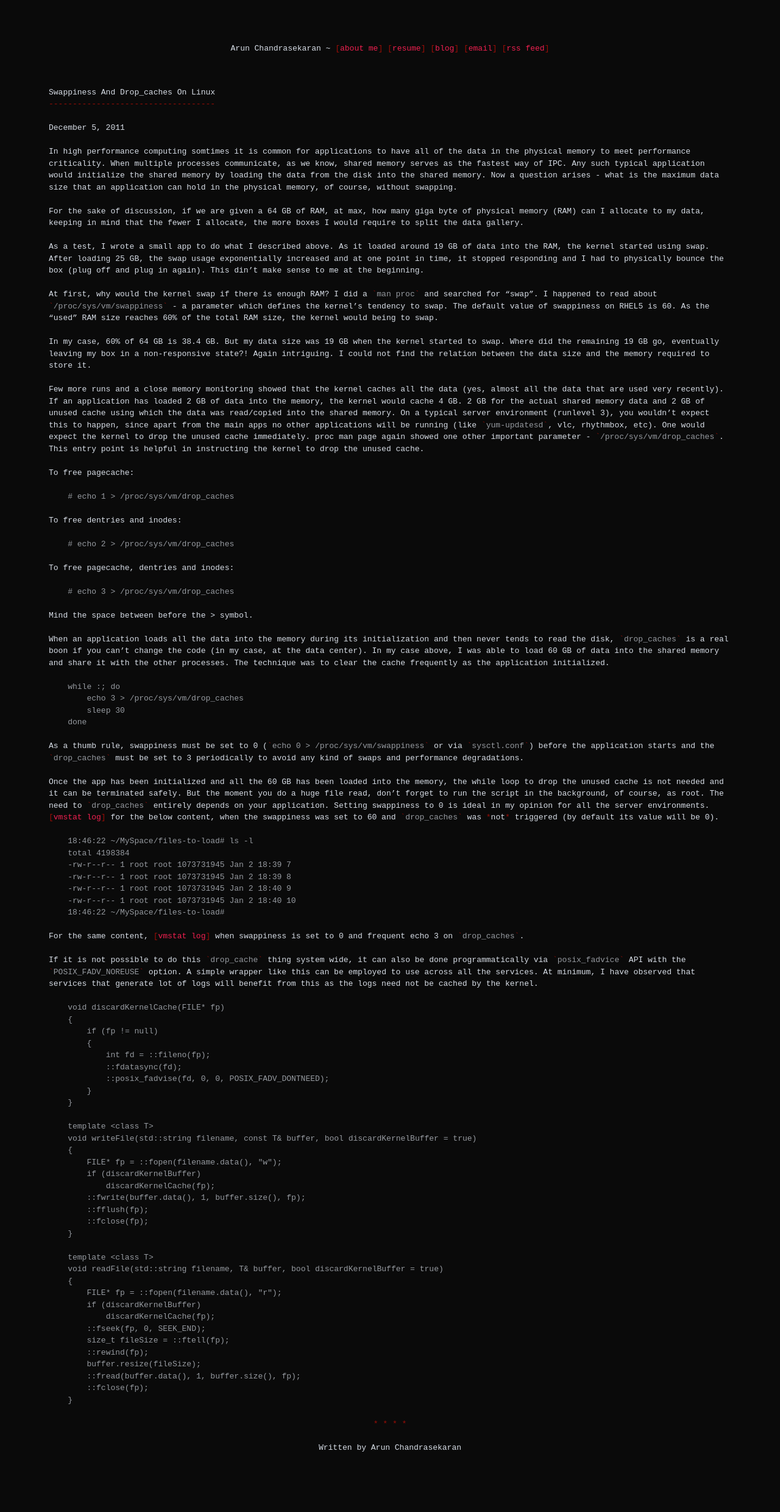
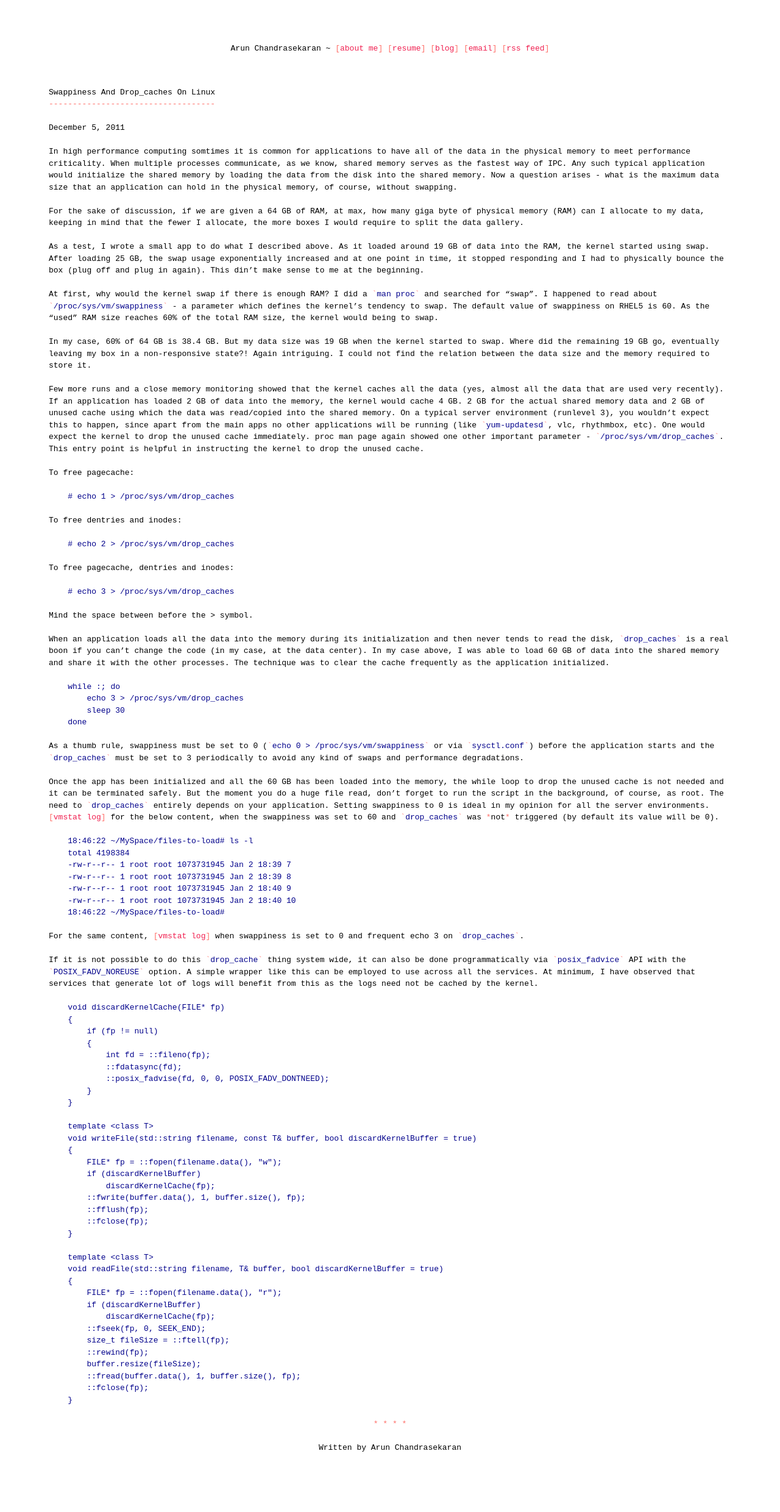
Before and after one commit to carun/carun.github.io, a Jekyll site: the page built from _posts/2011-12-05-swappiness-and-drop_caches-on-Linux.md, in a window 1280 px wide. Shown: the whole page at 61% size. Built offline with Jekyll 4.4.1, drawn with Linux system fonts in a browser that asks for light colours.

Commit message:
Use white background and dark text, it's easy to use DarkReader like extension.

```diff
--- a/css/remarkdown.css
+++ b/css/remarkdown.css
@@ -409,15 +409,15 @@ hr {
 
 body {
     padding: 30px auto;
-    color: #d8dee7;
-    background-color: #0a0a0a;
+    color: #22222;
+    background-color: white;
 }
 
 @media (min-width: 900px) {
     body {
         margin: 30px auto;
         padding: 40px 80px;
-        background-color: #0a0a0a;
+        background-color: #white;
     }
 }
 
@@ -467,11 +467,11 @@ nav > span {
 
 .remarkdown pre {
   white-space: pre-wrap;
-  color: #d8dee7ad;
+  color: darkblue;
 }
 
 .remarkdown code {
-  color: #d8dee7ad;
+  color: darkblue;
 }
 
 @media (max-width: 700px) {
```
